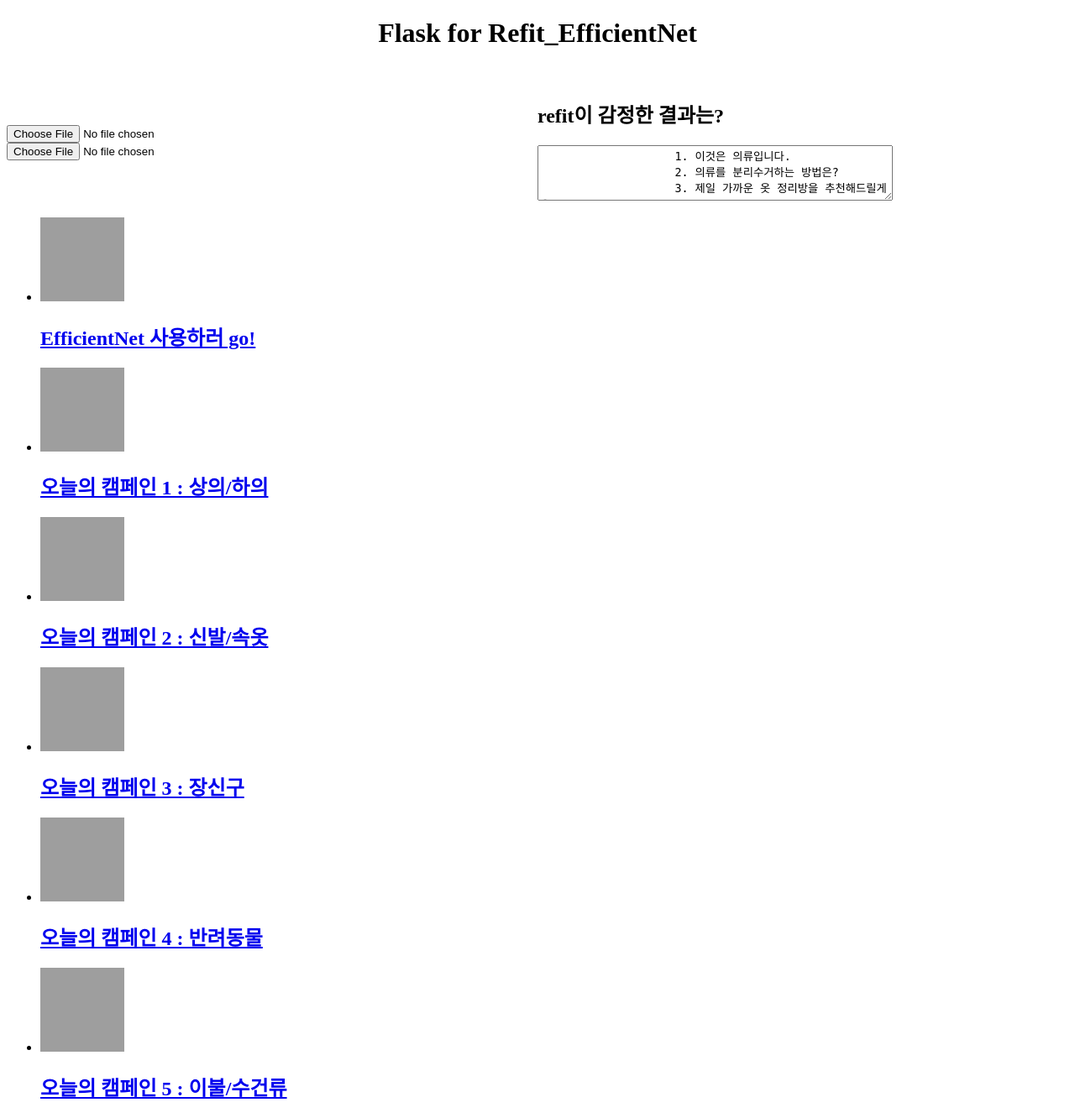
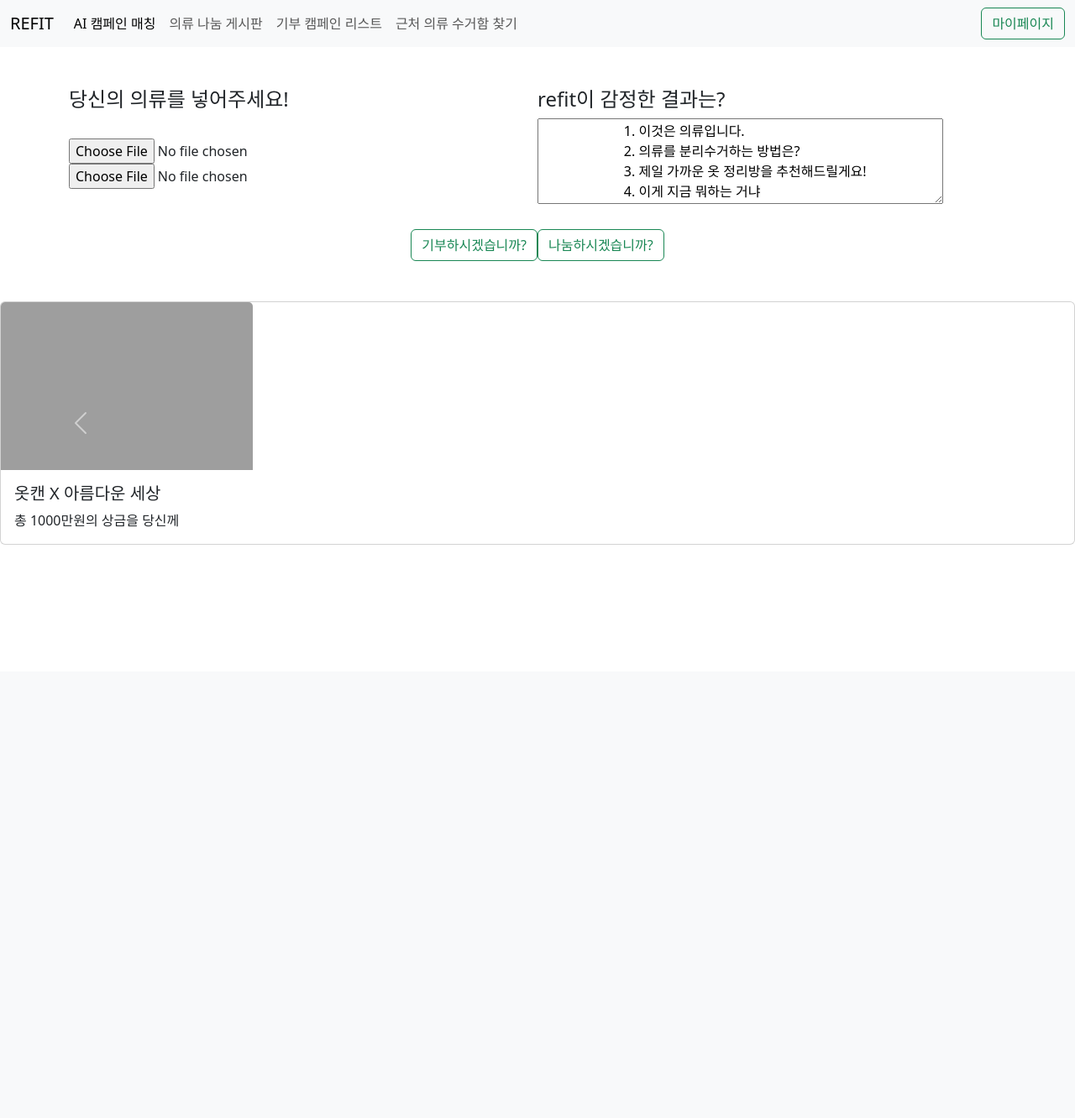
Before and after one commit to yuj0630/Refit, a Flask app: page / in a window 1280 px wide. Shown: the whole page at 84% size. After the commit the page ends 649 px from the top, so only its background shows below. Run offline with Flask 3, Linux system fonts and the light colour scheme; some libraries are stand-ins or nearby versions; grey boxes are pictures that could not be loaded.

Commit message:
design, card carousel

```diff
--- a/app.py
+++ b/app.py
@@ -18,10 +18,10 @@ def upload():
 
     return render_template('result.html', result=result)
 
+@app.route('/tospring')
+def spring():
+    return 'test'
 
-@app.route('/user')
-def user():
-    return 'Hello, User!'
 
 if __name__ == '__main__':
     app.run(debug=True)
--- a/templates/index.html
+++ b/templates/index.html
@@ -2,19 +2,22 @@
 <html lang="en">
 <head>
     <meta charset="UTF-8">
-    <title>Vision index</title>
+    <title>REFIT</title>
+    <meta name="viewport"
+          content="width=device-width, user-scalable=no, initial-scale=1.0, maximum-scale=1.0, minimum-scale=1.0">
+    <meta http-equiv="X-UA-Compatible" content="ie=edge">
+    <meta charset="UTF-8">
+    <link href="https://cdn.jsdelivr.net/npm/bootstrap@5.3.0-alpha3/dist/css/bootstrap.min.css"
+          rel="stylesheet" integrity="sha384-KK94CHFLLe+nY2dmCWGMq91rCGa5gtU4mk92HdvYe+M/SXH301p5ILy+dN9+nJOZ"
+          crossorigin="anonymous">
     <style>
-        .container {
-            display: flex;
-            align-items: center;
-        }
         .half {
             flex: 1;
             align-items: center;
         }
         .image-preview {
-            max-width: 100%;
-            max-height: 300px;
+            max-width: 25%;
+            max-height: auto;
             object-fit: contain;
         }
         #resultArea {
@@ -27,6 +30,13 @@
         #videoElement {
             width: 100%;
             height: 100%;
+        }
+        .scroll-container {
+            width: 75%;
+            overflow-x: scroll;
+        }
+        .scroll-content {
+            white-space: nowrap; /* 내용이 수평으로 한 줄로 표시되도록 함 */
         }
     </style>
     <script>
@@ -85,21 +95,60 @@
                 videoStream = null;
             }
         }
+
+        var container = document.querySelector('.scroll-container');
+            container.addEventListener('wheel', function(event) {
+            event.preventDefault(); // 기본 스크롤 동작 막기
+            container.scrollLeft += event.deltaY; // 스크롤 컨테이너를 휠 움직임에 따라 좌우로 스크롤
+        });
     </script>
 </head>
 <body>
-    <h1 align="center">Flask for Refit_EfficientNet</h1>
+<nav class="navbar navbar-expand-lg bg-body-tertiary">
+    <div class="container-fluid">
+        <a class="navbar-brand" href="/">REFIT</a>
+        <button class="navbar-toggler" type="button" data-bs-toggle="collapse" data-bs-target="#navbarScroll" aria-controls="navbarScroll" aria-expanded="false" aria-label="Toggle navigation">
+            <span class="navbar-toggler-icon"></span>
+        </button>
+        <div class="collapse navbar-collapse" id="navbarScroll">
+            <ul class="navbar-nav me-auto my-2 my-lg-0 navbar-nav-scroll" style="--bs-scroll-height: 100px;">
+                <li class="nav-item">
+                    <a class="nav-link active" aria-current="page" href="#">AI 캠페인 매칭</a>
+                </li>
+                <li class="nav-item">
+                    <a class="nav-link" href="#">의류 나눔 게시판</a>
+                </li>
+                <li class="nav-item">
+                    <a class="nav-link" href="#">기부 캠페인 리스트</a>
+                </li>
+                <li class="nav-item">
+                    <a class="nav-link" href="#">근처 의류 수거함 찾기</a>
+                </li>
+            </ul>
+            <form class="d-flex" role="search">
+                <button class="btn btn-outline-success" type="submit">마이페이지</button>
+            </form>
+        </div>
+    </div>
+</nav>
+<br>
 <br>
 <div class="container">
+    <div class="d-flex justify-content-end">
+        <div class="col-md-6">
             <div class="half">
+                <h4>당신의 의류를 넣어주세요!</h4>
+                <br>
                 <input type="file" name="image" accept="image/*" onchange="showImage(this)">
                 <div id="imageContainer"></div>
-            <input type="file" name="image" accept="video/*" onchange="startwebcam(this)">
+                <input type="file" name="image" accept="video/*" onchange="startWebcam(this)">
                 <div id="videoStream"></div>
             </div>
+        </div>
+        <div class="col-md-6">
             <div class="half">
                 <div class="result-area">
-                <h2>refit이 감정한 결과는?</h2>
+                    <h4>refit이 감정한 결과는?</h4>
                     <textarea rows="4" cols="50">
                         1. 이것은 의류입니다.
                         2. 의류를 분리수거하는 방법은?
@@ -110,21 +159,61 @@
                 </div>
             </div>
         </div>
-    <div class="campaign-list">
-        <ul>
-            <li><img src="image1.jpg" alt="Campaign 1" width="100" height="100">
-                <h2><a href="/list1">EfficientNet 사용하러 go!</a></h2></li>
-            <li><img src="image2.jpg" alt="Campaign 2" width="100" height="100">
-                <h2><a href="/Pants.html">오늘의 캠페인 1 : 상의/하의</a></h2></li>
-            <li><img src="image3.jpg" alt="Campaign 3" width="100" height="100">
-                <h2><a href="/T-shirt.html">오늘의 캠페인 2 : 신발/속옷</a></h2></li>
-            <li><img src="image4.jpg" alt="Campaign 4" width="100" height="100">
-                <h2><a href="/Animal.html">오늘의 캠페인 3 : 장신구</a></h2></li>
-            <li><img src="image5.jpg" alt="Campaign 5" width="100" height="100">
-                <h2><a href="/list5">오늘의 캠페인 4 : 반려동물</a></h2></li>
-            <li><img src="image6.jpg" alt="Campaign 6" width="100" height="100">
-                <h2><a href="/list6">오늘의 캠페인 5 : 이불/수건류</a></h2></li>
-        </ul>
     </div>
+</div>
+<br>
+<form class="d-flex justify-content-center" role="search">
+    <button class="btn btn-outline-success" href="" type="submit">기부하시겠습니까?</button>
+    <button class="btn btn-outline-success" href="" type="submit">나눔하시겠습니까?</button>
+</form>
+<br>
+<br>
+<div id="carouselExampleCaptions" class="carousel slide" data-bs-ride="carousel">
+  <div class="carousel-indicators">
+    <button type="button" data-bs-target="#carouselExampleCaptions" data-bs-slide-to="0" class="active" aria-current="true" aria-label="Slide 1"></button>
+    <button type="button" data-bs-target="#carouselExampleCaptions" data-bs-slide-to="1" aria-label="Slide 2"></button>
+    <button type="button" data-bs-target="#carouselExampleCaptions" data-bs-slide-to="2" aria-label="Slide 3"></button>
+  </div>
+  <div class="carousel-inner">
+    <div class="carousel-item active">
+      <div class="card">
+        <img src="https://th.bing.com/th/id/OIP.H7y7XINg5dcXwuf8WcHDEwHaHa?w=188&h=188&c=7&r=0&o=5&pid=1.7" class="card-img-top" style="width: 300px; height: 200px;" alt="...">
+        <div class="card-body">
+          <h5 class="card-title">옷캔 X 아름다운 세상</h5>
+          <p class="card-text">총 1000만원의 상금을 당신께</p>
+        </div>
+      </div>
+    </div>
+    <div class="carousel-item">
+      <div class="card">
+        <img src="https://th.bing.com/th/id/OIP.H7y7XINg5dcXwuf8WcHDEwHaHa?w=188&h=188&c=7&r=0&o=5&pid=1.7" class="card-img-top" style="width: 300px; height: 200px;" alt="...">
+        <div class="card-body">
+          <h5 class="card-title">오늘의 집 주관 프로젝트</h5>
+          <p class="card-text">100kg 청바지 모으기 프로젝트</p>
+        </div>
+      </div>
+    </div>
+    <div class="carousel-item">
+      <div class="card">
+        <img src="https://th.bing.com/th/id/OIP.H7y7XINg5dcXwuf8WcHDEwHaHa?w=188&h=188&c=7&r=0&o=5&pid=1.7" class="card-img-top" style="width: 300px; height: 200px;" alt="...">
+        <div class="card-body">
+          <h5 class="card-title">친환경으로 지구 구하기 시즌 2</h5>
+          <p class="card-text">GS 리테일과 함께하는 친환경 캠페인</p>
+        </div>
+      </div>
+    </div>
+  </div>
+  <button class="carousel-control-prev" type="button" data-bs-target="#carouselExampleCaptions" data-bs-slide="prev">
+    <span class="carousel-control-prev-icon" aria-hidden="true"></span>
+    <span class="visually-hidden">Previous</span>
+  </button>
+  <button class="carousel-control-next" type="button" data-bs-target="#carouselExampleCaptions" data-bs-slide="next">
+    <span class="carousel-control-next-icon" aria-hidden="true"></span>
+    <span class="visually-hidden">Next</span>
+  </button>
+</div>
+<script src="https://cdn.jsdelivr.net/npm/bootstrap@5.3.0/dist/js/bootstrap.bundle.min.js"
+        integrity="sha384-geWF76RCwLtnZ8qwWowPQNguL3RmwHVBC9FhGdlKrxdiJJigb/j/68SIy3Te4Bkz"
+        crossorigin="anonymous"></script>
 </body>
 </html>
```
Also changed, not shown: src/utils.py (added, +49 -0 lines). Lines whose indentation alone changed are shown as unchanged.
